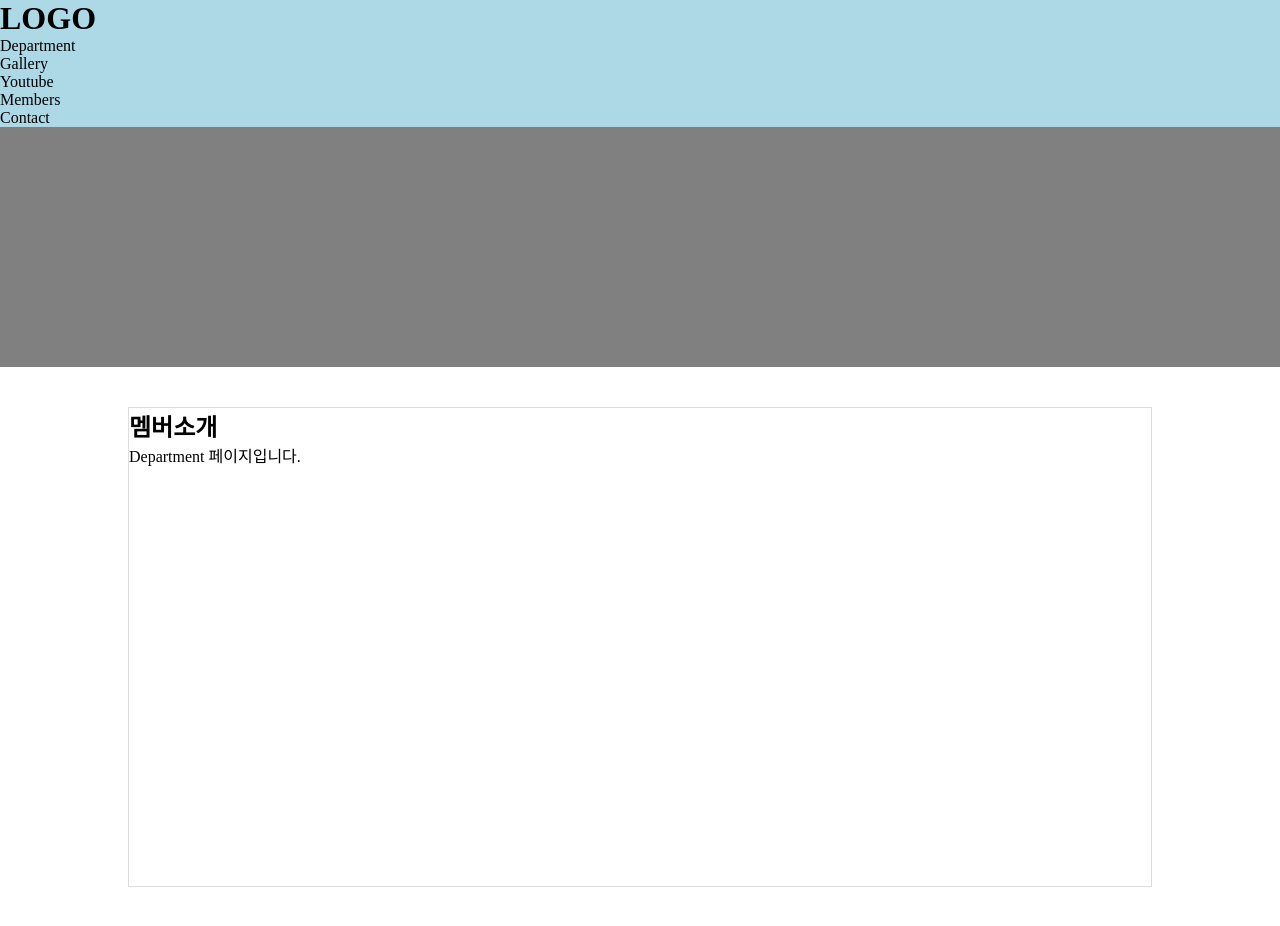
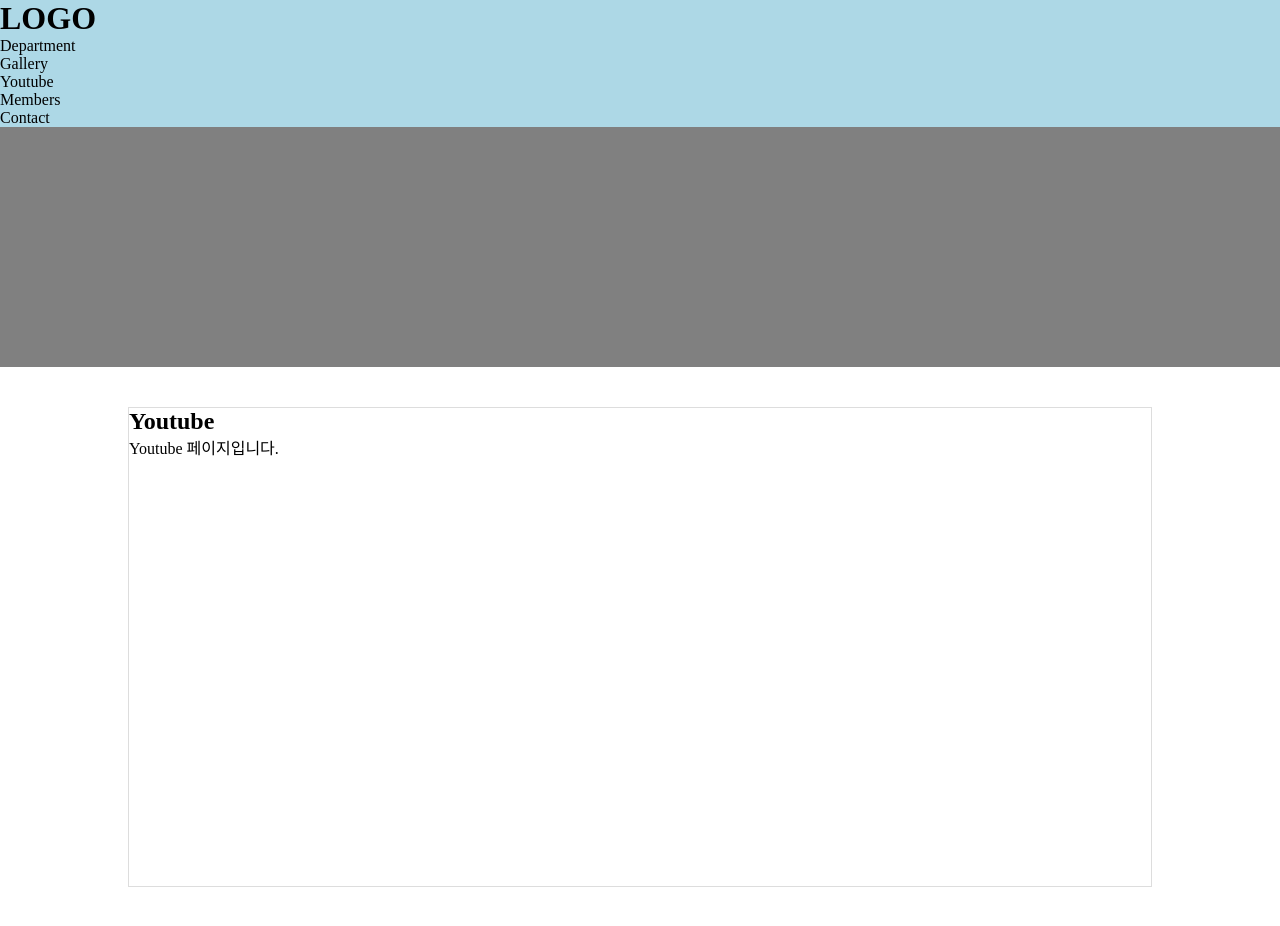
Before and after one commit to leeruma/react_portfolio, a React (Create React App) app: page /#/youtube in a window 1280 px wide. Built offline with nearby package versions, Linux system fonts and the light colour scheme.

Commit message:
route로 특정정 url에 특정 컴포넌트 맵핑

```diff
--- a/src/App.js
+++ b/src/App.js
@@ -1,12 +1,19 @@
 import './styles/Global.scss';
+import { Route } from 'react-router-dom';
 import Header from './components/common/header/Header';
 import Department from './components/sub/department/Department';
+import Youtube from './components/sub/youtube/Youtube';
 
 function App() {
 	return (
 		<>
 			<Header />
-			<Department />
+			<Route path='/department'>
+				<Department />
+			</Route>
+			<Route path='/youtube'>
+				<Youtube />
+			</Route>
 		</>
 	);
 }
--- a/src/components/sub/youtube/Youtube.jsx
+++ b/src/components/sub/youtube/Youtube.jsx
@@ -0,0 +1,11 @@
+import Layout from '../../common/layout/Layout';
+// import styles from './Department.module.scss';
+// import clsx from 'clsx';
+
+export default function Youtube() {
+	return (
+		<Layout title={'Youtube'}>
+			<p>Youtube 페이지입니다.</p>
+		</Layout>
+	);
+}
```
